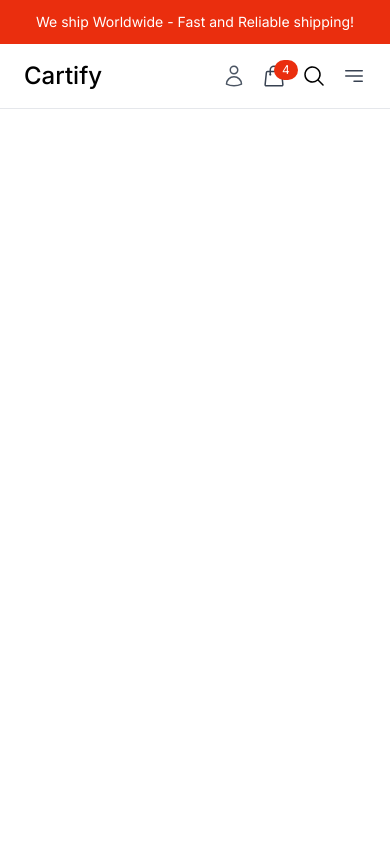
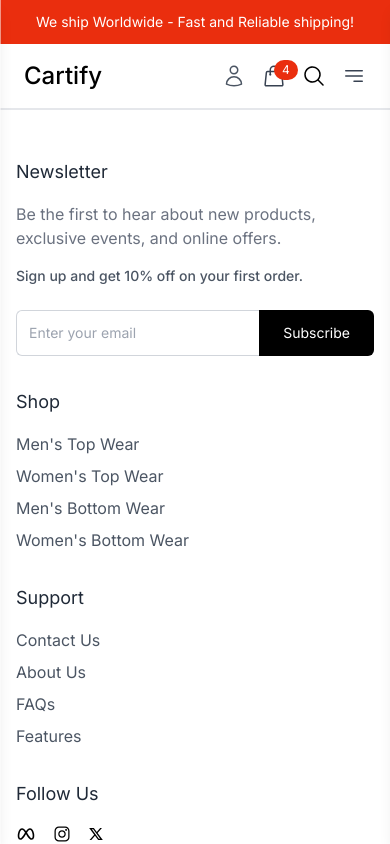
Before and after one commit to anilkumar-45/Cartify, a React (Vite) app in the folder frontend/: page / in a window 390 px wide. Shown: the top 844 px of the page. Built offline with nearby package versions, Linux system fonts and the light colour scheme.

Commit message:
Add cart drawer, footer and mobile menu bar for frontend

```diff
--- /dev/null
+++ b/frontend/src/components/Cart/CartContents.jsx
@@ -0,0 +1,65 @@
+import { RiDeleteBin3Line } from "react-icons/ri";
+
+const CartContents = () => {
+  const cartProducts = [
+    {
+      productId: 1,
+      name: "T-shirt",
+      size: "M",
+      color: "Red",
+      quantity: 1,
+      price: 15,
+      image: "https://picsum.photos/200?random=1",
+    },
+    {
+      productId: 2,
+      name: "Jeans",
+      size: "L",
+      color: "Blue",
+      quantity: 1,
+      price: 25,
+      image: "https://picsum.photos/200?random=2",
+    },
+  ];
+  return (
+    <div>
+      {cartProducts.map((product, index) => (
+        <div
+          key={index}
+          className="flex items-start justify-between py-4 border-b"
+        >
+          <div className="flex items-start">
+            <img
+              src={product.image}
+              alt={product.name}
+              className="w-20 h-24 object-cover mr-4 rounded"
+            />
+            <div>
+              <h3>{product.name}</h3>
+              <p className="text-sm text-gray-500">
+                size: {product.size} | color: {product.color}
+              </p>
+              <div className="flex items-center mt-2">
+                <button className="border rounded px-2 py-1 text-xl font-medium">
+                  -
+                </button>
+                <span className="mx-4">{product.quantity}</span>
+                <button className="border rounded px-2 py-1 text-xl font-medium">
+                  +
+                </button>
+              </div>
+            </div>
+          </div>
+          <div>
+            <p>₹{product.price.toLocaleString()}</p>
+            <button>
+              <RiDeleteBin3Line className="h-6 w-6 mt-2 text-red-600" />
+            </button>
+          </div>
+        </div>
+      ))}
+    </div>
+  );
+};
+
+export default CartContents;
--- /dev/null
+++ b/frontend/src/components/Common/Footer.jsx
@@ -0,0 +1,134 @@
+import { IoLogoInstagram } from "react-icons/io";
+import { RiTwitterXLine } from "react-icons/ri";
+import { TbBrandMeta } from "react-icons/tb";
+import { FiPhoneCall } from "react-icons/fi";
+import { Link } from "react-router-dom";
+
+const Footer = () => {
+  return (
+    <footer className="border-t py-12">
+      <div className="container mx-auto grid grid-cols-1 md:grid-cols-4 gap-8 px-4 lg:px-0 ">
+        <div>
+          <h3 className="text-lg text-gray-800 mb-4">Newsletter</h3>
+          <p className="text-gray-500 mb-4">
+            Be the first to hear about new products, exclusive events, and
+            online offers.
+          </p>
+          <p className="font-medium text-sm text-gray-600 mb-6">
+            Sign up and get 10% off on your first order.
+          </p>
+          {/* News letter form */}
+          <form className="flex">
+            <input
+              type="email"
+              placeholder="Enter your email"
+              className="p-3 w-full text-sm border-t border-l border-b border-gray-300 rounded-l-md focus:outline-none focus:ring-2 focus:ring-gray-500 transition-all"
+              required
+            />
+            <button
+              type="submit"
+              className="bg-black text-white px-6 py-3 text-sm rounded-r-md hover:bg-gray-900 transition-all"
+            >
+              Subscribe
+            </button>
+          </form>
+        </div>
+        {/* Shop links */}
+        <div>
+          <h3 className="text-lg text-gray-800 mb-4">Shop</h3>
+          <ul className="space-y-2 text-gray-600">
+            <li>
+              <Link to="#" className="hover:text-gray-500 transition-colors">
+                Men's Top Wear
+              </Link>
+            </li>
+            <li>
+              <Link to="#" className="hover:text-gray-500 transition-colors">
+                Women's Top Wear
+              </Link>
+            </li>
+            <li>
+              <Link to="#" className="hover:text-gray-500 transition-colors">
+                Men's Bottom Wear
+              </Link>
+            </li>
+            <li>
+              <Link to="#" className="hover:text-gray-500 transition-colors">
+                Women's Bottom Wear
+              </Link>
+            </li>
+          </ul>
+        </div>
+        {/* Support Links */}
+        <div>
+          <h3 className="text-lg text-gray-800 mb-4">Support</h3>
+          <ul className="space-y-2 text-gray-600">
+            <li>
+              <Link to="#" className="hover:text-gray-500 transition-colors">
+                Contact Us
+              </Link>
+            </li>
+            <li>
+              <Link to="#" className="hover:text-gray-500 transition-colors">
+                About Us
+              </Link>
+            </li>
+            <li>
+              <Link to="#" className="hover:text-gray-500 transition-colors">
+                FAQs
+              </Link>
+            </li>
+            <li>
+              <Link to="#" className="hover:text-gray-500 transition-colors">
+                Features
+              </Link>
+            </li>
+          </ul>
+        </div>
+        {/* Follow us */}
+        <div>
+          <h3 className="text-lg text-gray-800 mb-4">Follow Us</h3>
+          <div className="flex items-center space-x-4 mb-6">
+            <a
+              href="https://www.facebook.com"
+              target="_blank"
+              rel="noopener noreferrer"
+              className="hover:text-gray-500"
+            >
+              <TbBrandMeta className="h-5 w-5" />
+            </a>
+            <a
+              href="https://www.facebook.com"
+              target="_blank"
+              rel="noopener noreferrer"
+              className="hover:text-gray-500"
+            >
+              <IoLogoInstagram className="h-5 w-5" />
+            </a>
+            <a
+              href="https://www.facebook.com"
+              target="_blank"
+              rel="noopener noreferrer"
+              className="hover:text-gray-500"
+            >
+              <RiTwitterXLine className="h-4 w-4" />
+            </a>
+          </div>
+          <p className="text-gray-500">Call Us</p>
+          <p>
+            <FiPhoneCall className="inline-block mr-2" />
+            0123-456-789
+          </p>
+        </div>
+      </div>
+      {/* Footer Bottom */}
+      <div className="container mx-auto mt-12 px-4 lg:px-0 border-t border-gray-200 pt-6">
+        <p className="text-gray-500 text-sm tracking-tighter text-center">
+          © 2025, AnilKumar. All Rights Reserved.
+        </p>
+      </div>
+    </footer>
+  );
+};
+
+export default Footer;
--- a/frontend/src/components/Common/Navbar.jsx
+++ b/frontend/src/components/Common/Navbar.jsx
@@ -5,8 +5,21 @@
 } from "react-icons/hi2";
 import { Link } from "react-router-dom";
 import SearchBar from "./SearchBar";
+import CartDrawer from "../Layout/CartDrawer";
+import { useState } from "react";
+import { IoMdClose } from "react-icons/io";
 
 const Navbar = () => {
+  const [drawerOpen, setDrawerOpen] = useState(false);
+  const [navDrawerOpen, setNavDrawerOpen] = useState(false);
+
+  const toggleNavDrawer = () => {
+    setNavDrawerOpen(!navDrawerOpen);
+  };
+
+  const toggleCartDrawer = () => {
+    setDrawerOpen(!drawerOpen);
+  };
   return (
     <>
       <nav className="container mx-auto flex items-center justify-between py-4 px-6">
@@ -49,7 +62,10 @@
           <Link to="/profile" className="hover:text-black">
             <HiOutlineUser className="h-6 w-6 text-gray-600" />
           </Link>
-          <button className="relative hover:text-black">
+          <button
+            onClick={toggleCartDrawer}
+            className="relative hover:text-black"
+          >
             <HiOutlineShoppingBag className="h-6 w-6 text-gray-700" />
             <span className="absolute -top-1 bg-my-red text-white text-xs rounded-full px-2 py-0.5 ">
               4
@@ -59,11 +75,58 @@
           <div className="overflow-hidden">
             <SearchBar />
           </div>
-          <button className="md:hidden">
+          <button onClick={toggleNavDrawer} className="md:hidden">
             <HiBars3BottomRight className="h-6 w-6 text-gray-700" />
           </button>
         </div>
       </nav>
+      <CartDrawer drawerOpen={drawerOpen} toggleCartDrawer={toggleCartDrawer} />
+
+      {/* Mobile Navigation */}
+      <div
+        className={`fixed top-0 left-0 w-3/4 sm:w-1/2 md:w-1/3 h-full bg-white shadow-lg transform transition-transform duration-300 z-50 ${
+          navDrawerOpen ? "translate-x-0" : "-translate-x-full"
+        }`}
+      >
+        <div className="flex justify-end p-4 ">
+          <button onClick={toggleNavDrawer}>
+            <IoMdClose className="h-6 w-6 text-gray-600" />
+          </button>
+        </div>
+        <div className="p-4">
+          <h2 className="text-xl font-semibold mb-4">Menu</h2>
+          <nav className="space-y-4">
+            <Link
+              to="#"
+              onClick={toggleNavDrawer}
+              className="block text-gray-600 hover:text-black"
+            >
+              Men
+            </Link>
+            <Link
+              to="#"
+              onClick={toggleNavDrawer}
+              className="block text-gray-600 hover:text-black"
+            >
+              Women
+            </Link>
+            <Link
+              to="#"
+              onClick={toggleNavDrawer}
+              className="block text-gray-600 hover:text-black"
+            >
+              Top Wear
+            </Link>
+            <Link
+              to="#"
+              onClick={toggleNavDrawer}
+              className="block text-gray-600 hover:text-black"
+            >
+              Bottom Wear
+            </Link>
+          </nav>
+        </div>
+      </div>
     </>
   );
 };
--- /dev/null
+++ b/frontend/src/components/Layout/CartDrawer.jsx
@@ -0,0 +1,36 @@
+import { IoMdClose } from "react-icons/io";
+import CartContents from "../Cart/CartContents";
+
+const CartDrawer = ({ drawerOpen, toggleCartDrawer }) => {
+  return (
+    <div
+      className={`fixed top-0 right-0 w-3/4 sm:w-1/2 md:w-[30rem] h-full bg-white shadow-lg transform transition-transform duration-300 flex flex-col z-50 ${
+        drawerOpen ? "translate-x-0" : "translate-x-full"
+      }`}
+    >
+      {/* Close button */}
+      <div className="flex justify-end p-4">
+        <button onClick={toggleCartDrawer}>
+          <IoMdClose className="h-6 w-6 text-gray-600" />
+        </button>
+      </div>
+      {/* Cart content with scrollable area */}
+      <div className="flex-grow p-4 overflow-y-auto">
+        <h2 className="text-xl font-semibold mb-4">Your Cart</h2>
+        {/* Component for cart content */}
+        <CartContents />
+      </div>
+      {/* Checkout button fixed at the bottom */}
+      <div className="p-4 bg-white sticky bottom-0">
+        <button className="w-full bg-black text-white py-3 rounded-lg font-semibold hover:bg-gray-800 transition">
+          Checkout
+        </button>
+        <p className="text-sm tracking-tighter text-gray-500 mt-2 text-center">
+          Shipping, taxes, and discount codes calculated at checkout
+        </p>
+      </div>
+    </div>
+  );
+};
+
+export default CartDrawer;
--- a/frontend/src/components/Layout/UserLayout.jsx
+++ b/frontend/src/components/Layout/UserLayout.jsx
@@ -1,3 +1,4 @@
+import Footer from "../Common/Footer";
 import Header from "../Common/Header";
 
 const UserLayout = () => {
@@ -7,6 +8,7 @@
       <Header />
       {/* Main content */}
       {/* Footer */}
+      <Footer />
     </>
   );
 };
```
